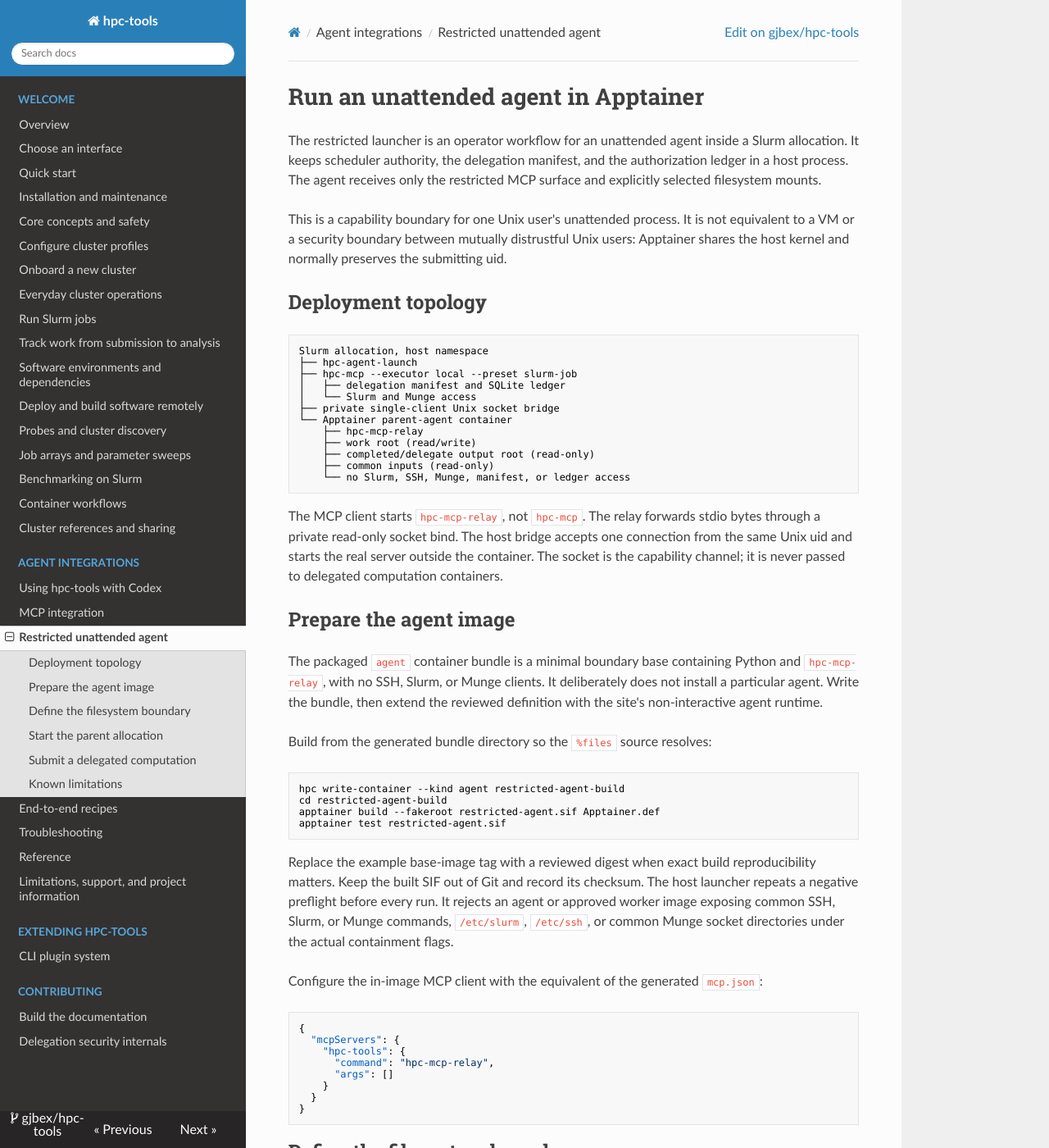
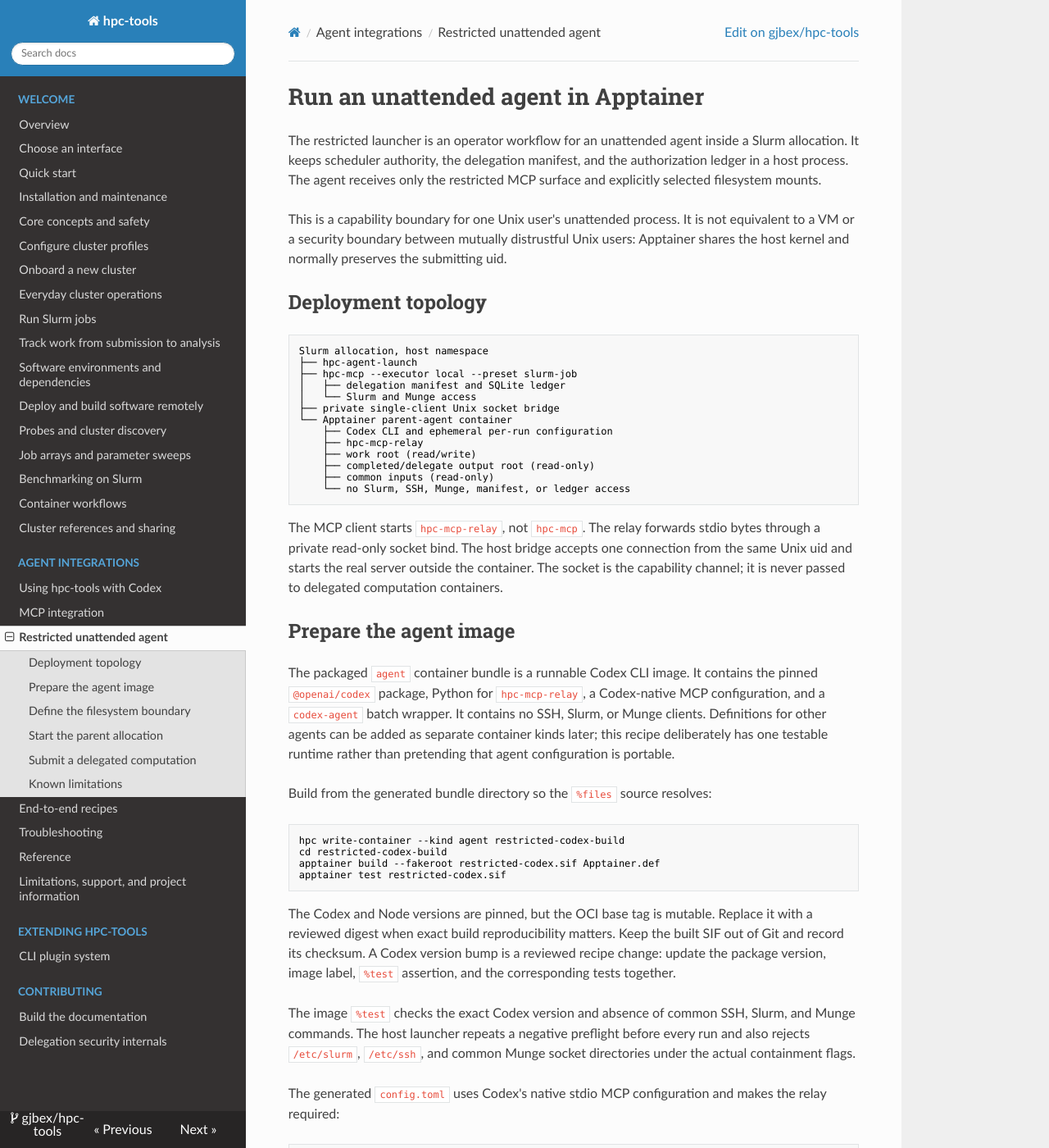
Before and after one commit to gjbex/hpc-tools, an MkDocs documentation site: the page built from docs/restricted-agent.md, in a window 1280 px wide and 1400 px high. Shown: the whole window at 82% size. Built offline with MkDocs 1.6.1, drawn with Linux system fonts in a browser that asks for light colours; nearby versions of some CDN libraries; some of the changed text lies outside the part shown.

Commit message:
Add image definition for agent container

````diff
--- a/docs/restricted-agent.md
+++ b/docs/restricted-agent.md
@@ -20,6 +20,7 @@ Slurm allocation, host namespace
 │   └── Slurm and Munge access
 ├── private single-client Unix socket bridge
 └── Apptainer parent-agent container
+    ├── Codex CLI and ephemeral per-run configuration
     ├── hpc-mcp-relay
     ├── work root (read/write)
     ├── completed/delegate output root (read-only)
@@ -35,40 +36,57 @@ delegated computation containers.
 
 ## Prepare the agent image
 
-The packaged `agent` container bundle is a minimal boundary base containing
-Python and `hpc-mcp-relay`, with no SSH, Slurm, or Munge clients. It deliberately
-does not install a particular agent. Write the bundle, then extend the reviewed
-definition with the site's non-interactive agent runtime.
+The packaged `agent` container bundle is a runnable Codex CLI image. It contains
+the pinned `@openai/codex` package, Python for `hpc-mcp-relay`, a Codex-native
+MCP configuration, and a `codex-agent` batch wrapper. It contains no SSH,
+Slurm, or Munge clients. Definitions for other agents can be added as separate
+container kinds later; this recipe deliberately has one testable runtime rather
+than pretending that agent configuration is portable.
 
 Build from the generated bundle directory so the `%files` source resolves:
 
 ```console
-hpc write-container --kind agent restricted-agent-build
-cd restricted-agent-build
-apptainer build --fakeroot restricted-agent.sif Apptainer.def
-apptainer test restricted-agent.sif
+hpc write-container --kind agent restricted-codex-build
+cd restricted-codex-build
+apptainer build --fakeroot restricted-codex.sif Apptainer.def
+apptainer test restricted-codex.sif
 ```
 
-Replace the example base-image tag with a reviewed digest when exact build
-reproducibility matters. Keep the built SIF out of Git and record its checksum.
-The host launcher repeats a negative preflight before every run. It rejects an
-agent or approved worker image exposing common SSH, Slurm, or Munge commands,
-`/etc/slurm`, `/etc/ssh`, or common Munge socket directories under the actual
-containment flags.
+The Codex and Node versions are pinned, but the OCI base tag is mutable. Replace
+it with a reviewed digest when exact build reproducibility matters. Keep the
+built SIF out of Git and record its checksum. A Codex version bump is a reviewed
+recipe change: update the package version, image label, `%test` assertion, and
+the corresponding tests together.
 
-Configure the in-image MCP client with the equivalent of the generated
-`mcp.json`:
+The image `%test` checks the exact Codex version and absence of common SSH,
+Slurm, and Munge commands. The host launcher repeats a negative preflight before
+every run and also rejects `/etc/slurm`, `/etc/ssh`, and common Munge socket
+directories under the actual containment flags.
 
-```json
-{
-  "mcpServers": {
-    "hpc-tools": {
-      "command": "hpc-mcp-relay",
-      "args": []
-    }
-  }
-}
+The generated `config.toml` uses Codex's native stdio MCP configuration and
+makes the relay required:
+
+```toml
+[mcp_servers.hpc-tools]
+command = "hpc-mcp-relay"
+required = true
+startup_timeout_sec = 20
+tool_timeout_sec = 300
 ```
+
+The wrapper copies that file into a new mode-`0700` `CODEX_HOME` in the
+container's private temporary filesystem. It runs `codex exec` with
+`--strict-config`, `--ephemeral`, `--sandbox workspace-write`, and
+`--skip-git-repo-check`. Consequently no conversation rollout is retained and
+shell writes are limited to the work root already selected by the outer
+Apptainer boundary. The required MCP setting makes a missing host relay a hard
+startup failure rather than silently giving the agent a different tool surface.
+
+These choices follow the supported [Codex non-interactive
+mode](https://learn.chatgpt.com/docs/non-interactive-mode) and [Codex MCP
+configuration](https://learn.chatgpt.com/docs/extend/mcp). The Apptainer
+boundary remains authoritative: the inner Codex sandbox is useful defence in
+depth, but its kernel support must be tested on the target compute node.
 
 ## Define the filesystem boundary
 
@@ -104,16 +122,17 @@ safe for SQLite.
 
 ## Start the parent allocation
 
-Adapt the generated `restricted-agent.slurm` and submit it normally. The
-essential invocation is:
+Adapt the generated `restricted-agent.slurm`, place the task text in a prompt
+file, and submit the script normally. The essential invocation is:
 
-```console
+```bash
 hpc-agent-launch \
     --manifest /protected/agent-001.toml \
     --ledger /protected/delegations.sqlite3 \
     --profile example \
-    --agent-image /project/images/restricted-agent.sif \
-    -- your-agent --non-interactive
+    --agent-env-file /protected/codex.env \
+    --agent-image /project/images/restricted-codex.sif \
+    -- codex-agent - < /protected/task.txt
 ```
 
 The launcher requires `SLURM_JOB_ID` to match the manifest and uses the site's
@@ -130,13 +149,18 @@ credentials, `LD_PRELOAD`, and agent-controlled
 outer environment. The container explicitly receives only a temporary home and
 the MCP socket path from this layer.
 
-If the agent requires dedicated credentials or endpoint configuration, place
-only those values in a protected mode-`0600` file outside all bind roots and
-select it with `--agent-env-file`. Apptainer reads the file on the host; the
-launcher does not print its values or mount the file. The values are necessarily
-visible to the parent agent process and a compromised agent could disclose
-them, so prefer short-lived, narrowly scoped credentials or an external
-credential broker. The file is never passed to delegated jobs.
+For programmatic Codex use, OpenAI recommends API-key authentication. Put
+`OPENAI_API_KEY=<key>` in the protected mode-`0600` environment file outside
+all bind roots and select it with `--agent-env-file`. `CODEX_ACCESS_TOKEN` is
+also supported for a site that provisions short-lived workload tokens. The
+wrapper feeds the value to `codex login`, then removes both credential variables
+from the environment before starting the agent. Apptainer reads the file on the
+host; the launcher does not print its values or mount the file. The value and
+temporary Codex authentication state are necessarily accessible to the parent
+agent process, so a compromised agent could still disclose them. Prefer
+short-lived, narrowly scoped credentials or an external credential broker. The
+file is never passed to delegated jobs. See [Codex
+authentication](https://learn.chatgpt.com/docs/auth).
 
 ## Submit a delegated computation
 
@@ -180,6 +204,10 @@ one job must still provide their own coordination and atomic-output protocol.
 
 ## Known limitations
 
+- The packaged image currently targets Codex CLI only. Its pinned Codex and
+  Node versions require deliberate maintenance, and an OCI digest should be
+  recorded for reproducible deployment. Other agent runtimes need their own
+  reviewed definition, entrypoint, MCP configuration, and negative tests.
 - The generated delegate wrapper currently supports one Slurm node and one
   task, including multiple CPUs assigned to that task. Job arrays are supported.
   Multi-task, multi-node, GPU, and GRES requests fail closed until a site adds
````
Also changed, not shown: README.md (+4 -2 lines), docs/containers.md (+2 -2 lines), 8 other files.
